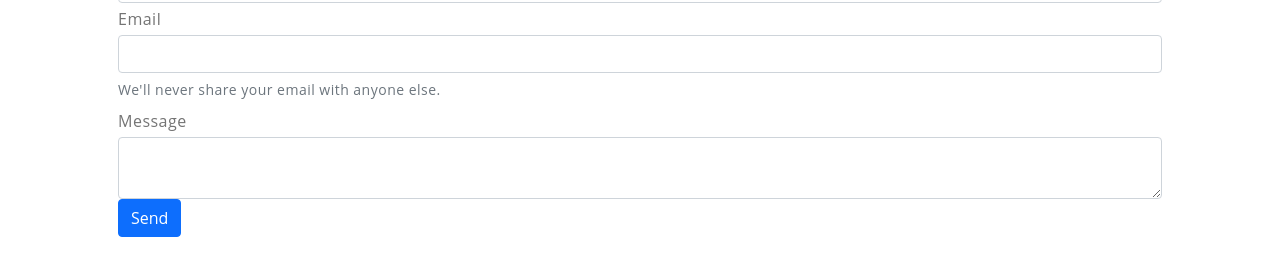
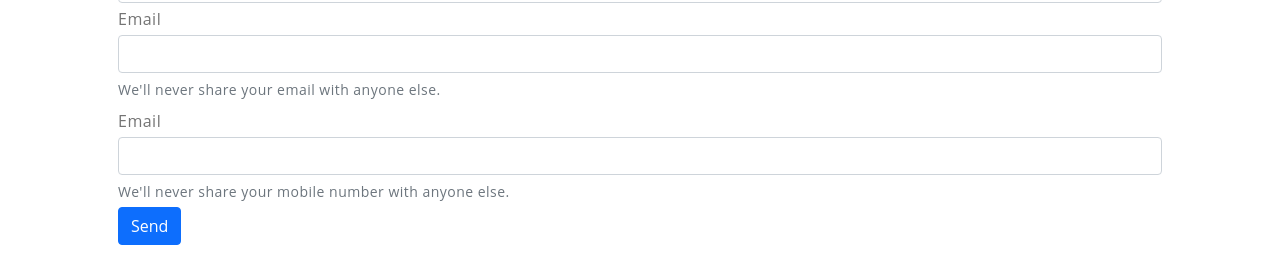
Before and after one commit to haikeyidesu/FED2024Assg2_P06_Team10, a plain HTML site: page html/sign-up.html in a window 1280 px wide. Shown: the part 123-387 px from the top of the page. Drawn offline with Linux system fonts and the light colour scheme; no server answers.

Commit message:
- minor tweaks

```diff
--- a/html/sign-up.html
+++ b/html/sign-up.html
@@ -31,9 +31,13 @@
                     <small id="member-email-help" class="form-text text-muted">We'll never share your email with anyone
                         else.</small>
                 </div>
+
                 <div class="form-group">
-                    <label for="member-mobile">Message</label>
-                    <textarea id="member-mobile" class="form-control" required></textarea>
+                    <label for="member-mobile">Email</label>
+                    <input type="number" id="member-mobile" class="form-control" required>
+                    <small id="member-mobile" class="form-text text-muted">We'll never share your mobile number with
+                        anyone
+                        else.</small>
                 </div>
 
                 <input type="submit" value="Send" class="btn btn-primary" id="member-submit">
@@ -78,7 +82,7 @@
                 </div>
 
                 <div class="form-group">
-                    <label for="update-member-mobile">Email</label>
+                    <label for="update-member-mobile">Mobile</label>
                     <input type="number" id="update-member-mobile" class="form-control" required>
                     <small id="update-member-mobile" class="form-text text-muted">We'll never share your email
                         with
```
